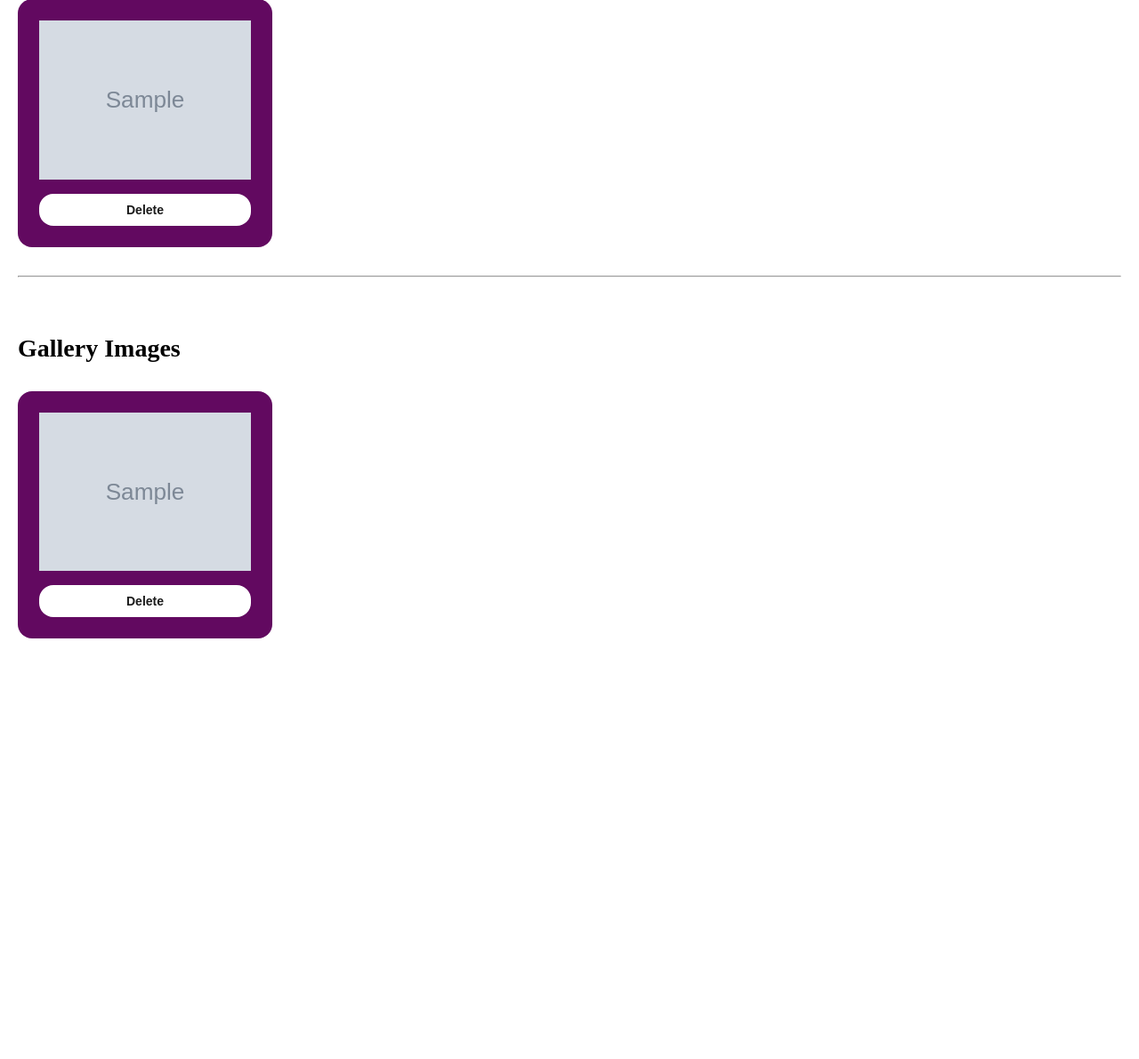
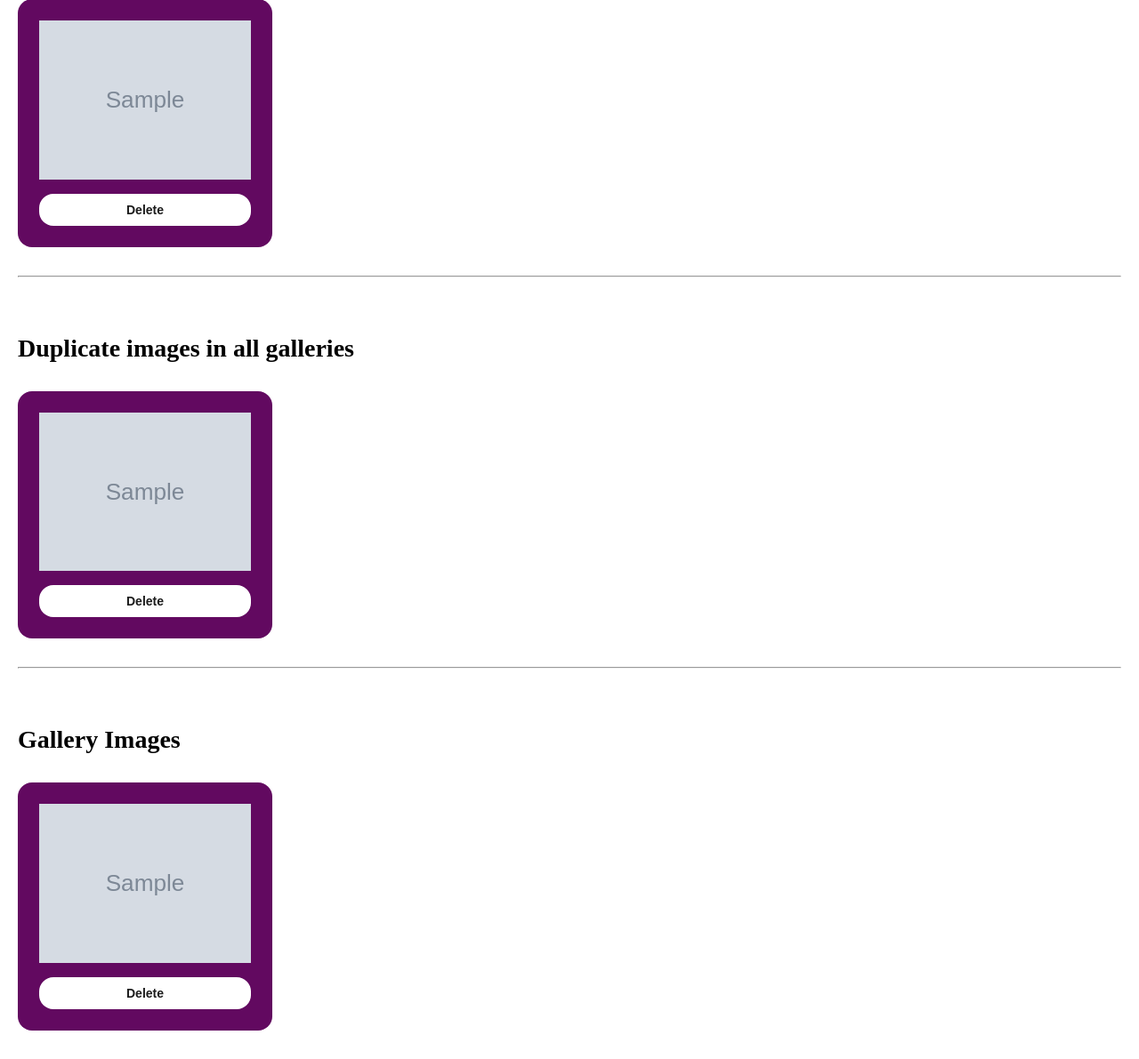
Before and after one commit to Chiragj2003/cloud_image_services-, a FastAPI app: template templates/gallery.html in a window 1280 px wide. Shown: the part 508-1699 px from the top of the page at 89% size. Before the commit the page ends 1226 px from the top, so only its background shows below. Run offline with FastAPI, Linux system fonts and the light colour scheme; the template is opened without the code that fills it: most values are stand-ins (such as "Sample title", 1, 10 or a date in 2020); grey boxes marked "Sample" are stand-in pictures.

Commit message:
delete items

```diff
--- a/local_constants.py
+++ b/local_constants.py
@@ -1,2 +1,2 @@
-PROJECT_NAME = ""
-PROJECT_STORAGE_BUCKET = ""
+PROJECT_NAME = "assignment-6b68f"
+PROJECT_STORAGE_BUCKET = "assignment-6b68f.appspot.com"
--- a/main.py
+++ b/main.py
@@ -188,6 +188,7 @@ async def gallery(req: Request, galleryId:str):
     images = firestore_db.collection('images').where("galleryId", "==", galleryId).get()
     duplicatesInSameGallery = []
     seen = []
+    hashes = set()
     for image in images:
         hashId = image.get('hashId')
         print(hashId)
@@ -195,10 +196,16 @@ async def gallery(req: Request, galleryId:str):
             duplicatesInSameGallery.append(image)
         else:
             seen.append(hashId)
-
+        hashes.add(hashId)
     del(seen)
 
-    return templets.TemplateResponse('gallery.html', { 'request' : req, 'user_token': user_token, "gallery": gallery.get(), "images" : images, "duplicatesInSameGallery": duplicatesInSameGallery })
+    userImages = firestore_db.collection('images').where('userId', "==", user_token['user_id']).get()
+    duplicateImageInOtherGalleries = []
+    for image in userImages:
+        if image.get("galleryId")!=galleryId and image.get("hashId") in hashes:
+            duplicateImageInOtherGalleries.append(image)
+
+    return templets.TemplateResponse('gallery.html', { 'request' : req, 'user_token': user_token, "gallery": gallery.get(), "images" : images, "duplicatesInSameGallery": duplicatesInSameGallery, "duplicateImageInOtherGalleries" : duplicateImageInOtherGalleries })
 
 
 def addFile (file):
--- a/static/firebase-login.js
+++ b/static/firebase-login.js
@@ -2,6 +2,7 @@
 
 import { initializeApp } from "https://www.gstatic.com/firebasejs/10.10.0/firebase-app.js";
 import { getAuth, createUserWithEmailAndPassword, signInWithEmailAndPassword, signOut } from "https://www.gstatic.com/firebasejs/10.10.0/firebase-auth.js";
+
 
 const firebaseConfig = {
     apiKey: "",
--- a/templates/gallery.html
+++ b/templates/gallery.html
@@ -43,6 +43,22 @@
         </section>
         <hr/>
         <section class="gallery-section" >
+            <h2 class="title" >Duplicate images in all galleries</h2>
+            <div class="grid-structure" >
+                {% for image in duplicateImageInOtherGalleries %}
+                    <div class="image-card">
+                        <img src="{{ image.get('url') }}" alt="">
+                        <form action="/image/delete/{{ image.id }}" method="get" >
+                            <button type="submit" >
+                                Delete
+                            </button>
+                        </form>
+                    </div>
+                {% endfor %}
+            </div>
+        </section>
+        <hr/>
+        <section class="gallery-section" >
             <h2 class="title" >Gallery Images</h2>
             <div class="grid-structure" >
                 {% for image in images %}
```
